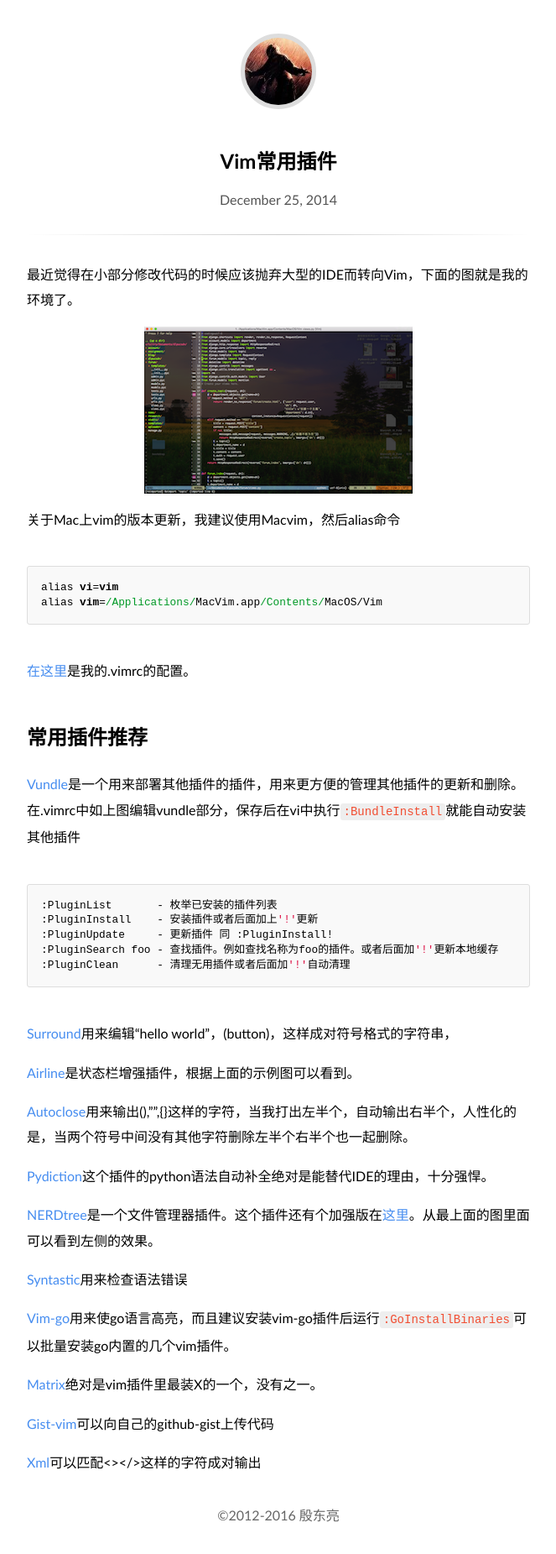
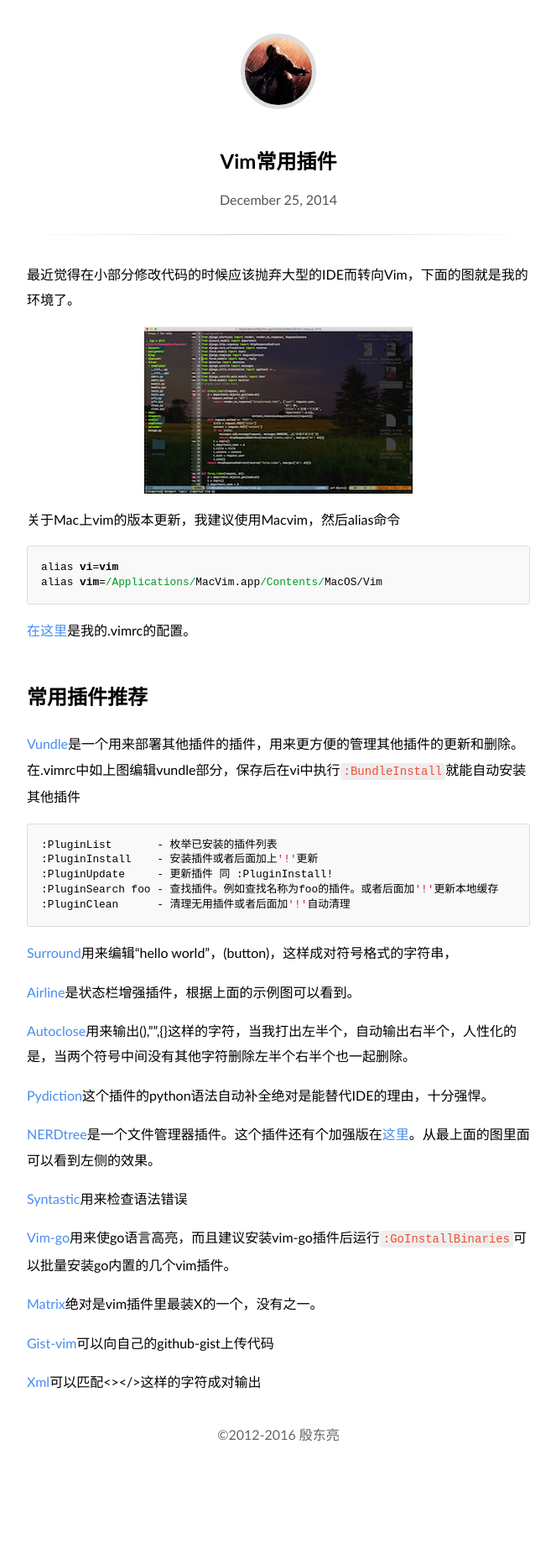
Before and after one commit to dlpu/dlpu.github.io, a Jekyll site: the page built from _posts/2014-12-25-vim-plugin.md, in a window 1280 px wide. Shown: the whole page at 84% size, without its empty margins (308-971 px from the left). Built offline with Jekyll 4.4.1, drawn with Linux system fonts in a browser that asks for light colours; some web fonts are replaced; comment, search, counter and statistics services are not loaded; after the commit the page ends 1755 px from its top, so only the background shows below that.

Commit message:
fix highlight margin css file

```diff
--- a/_sass/syntax.scss
+++ b/_sass/syntax.scss
@@ -1,5 +1,5 @@
 .highlight {
-  margin: 40px 0;
+  // margin: 40px 0;
   .c {
     color: #998;
     font-style: italic;
```
